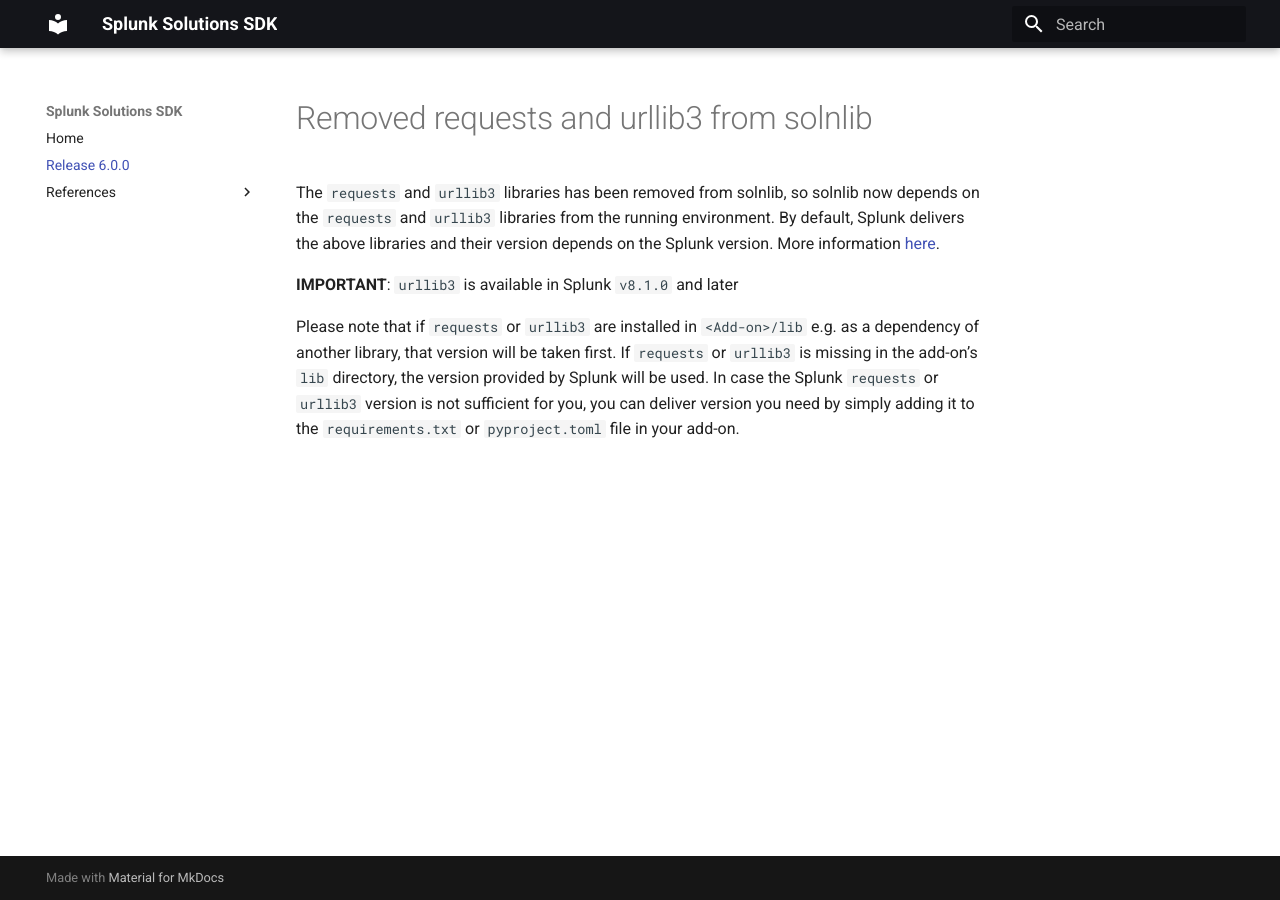
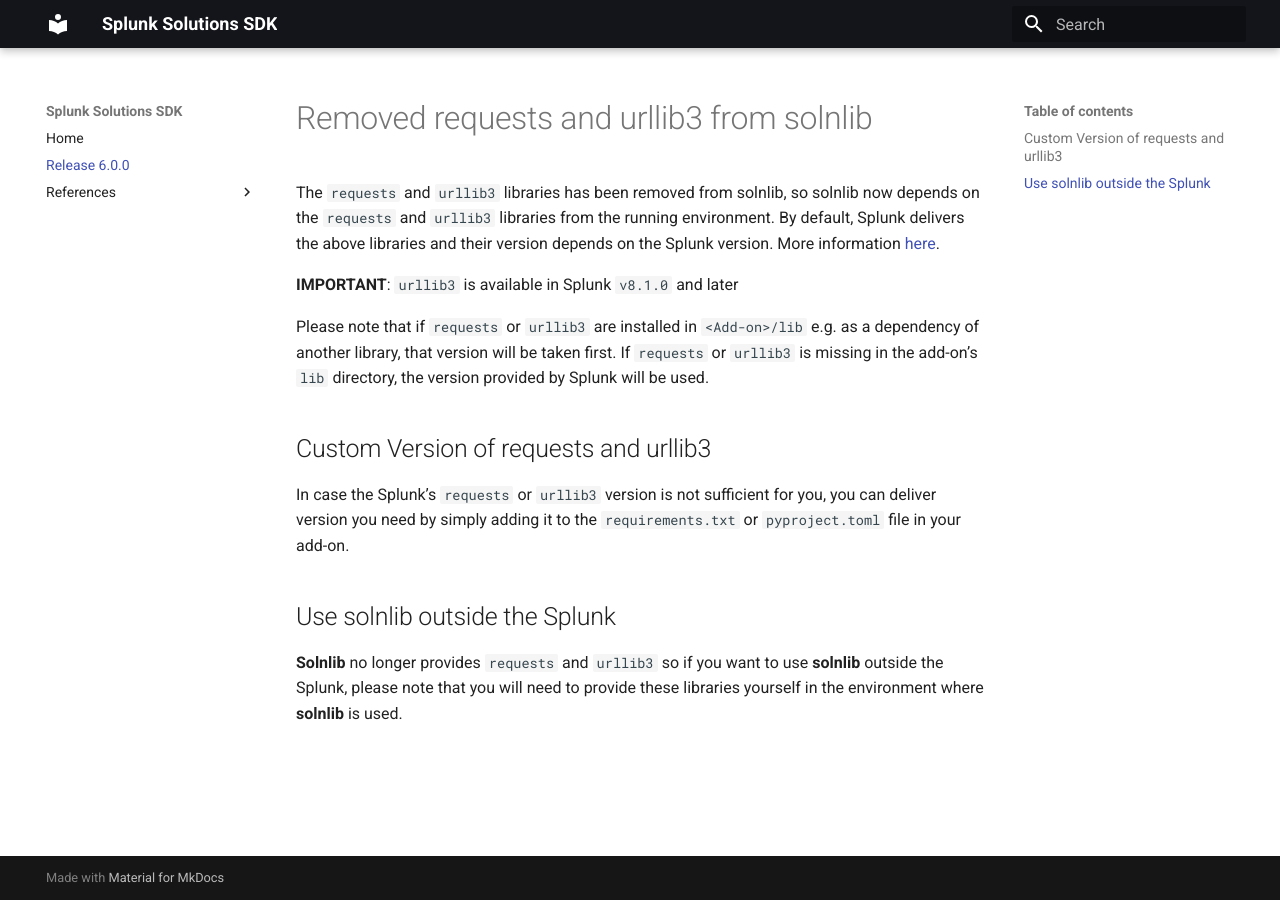
Before and after one commit to splunk/addonfactory-solutions-library-python, an MkDocs documentation site: the page built from docs/release_6_0_0.md, in a window 1280 px wide. Built offline with MkDocs 1.6.1 and Material for MkDocs 9.7.7, drawn with Linux system fonts in a browser that asks for light colours.

Commit message:
docs: refactor of a documentation

```diff
--- a/docs/release_6_0_0.md
+++ b/docs/release_6_0_0.md
@@ -1,10 +1,16 @@
 # Removed requests and urllib3 from solnlib
-
 The `requests` and `urllib3` libraries has been removed from solnlib, so solnlib now depends on the `requests` and `urllib3` libraries from the running environment.
 By default, Splunk delivers the above libraries and their version depends on the Splunk version. More information [here](https://docs.splunk.com/Documentation/Splunk/9.2.3/ReleaseNotes/Credits).
 
 **IMPORTANT**: `urllib3` is available in Splunk `v8.1.0` and later
 
 Please note that if `requests` or `urllib3` are installed in `<Add-on>/lib` e.g. as a dependency of another library, that version will be taken first.
-If `requests` or `urllib3` is missing in the add-on's `lib` directory, the version provided by Splunk will be used. In case the Splunk `requests` or `urllib3` version is not sufficient for you,
+If `requests` or `urllib3` is missing in the add-on's `lib` directory, the version provided by Splunk will be used.
+
+## Custom Version of requests and urllib3
+In case the Splunk's `requests` or `urllib3` version is not sufficient for you,
 you can deliver version you need by simply adding it to the `requirements.txt` or `pyproject.toml` file in your add-on.
+
+## Use solnlib outside the Splunk
+**Solnlib** no longer provides `requests` and `urllib3` so if you want to use **solnlib** outside the Splunk, please note that you will need to
+provide these libraries yourself in the environment where **solnlib** is used.
```
